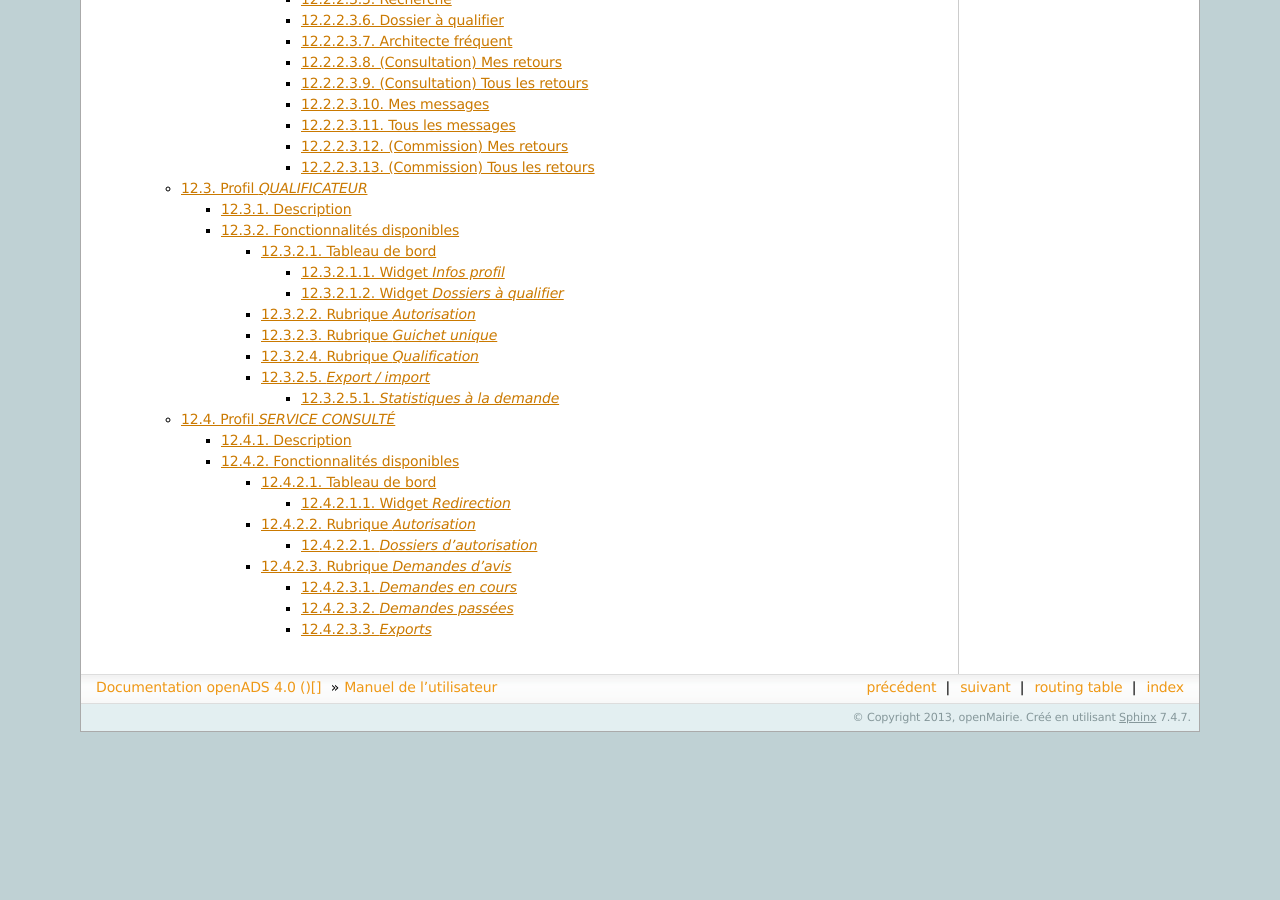
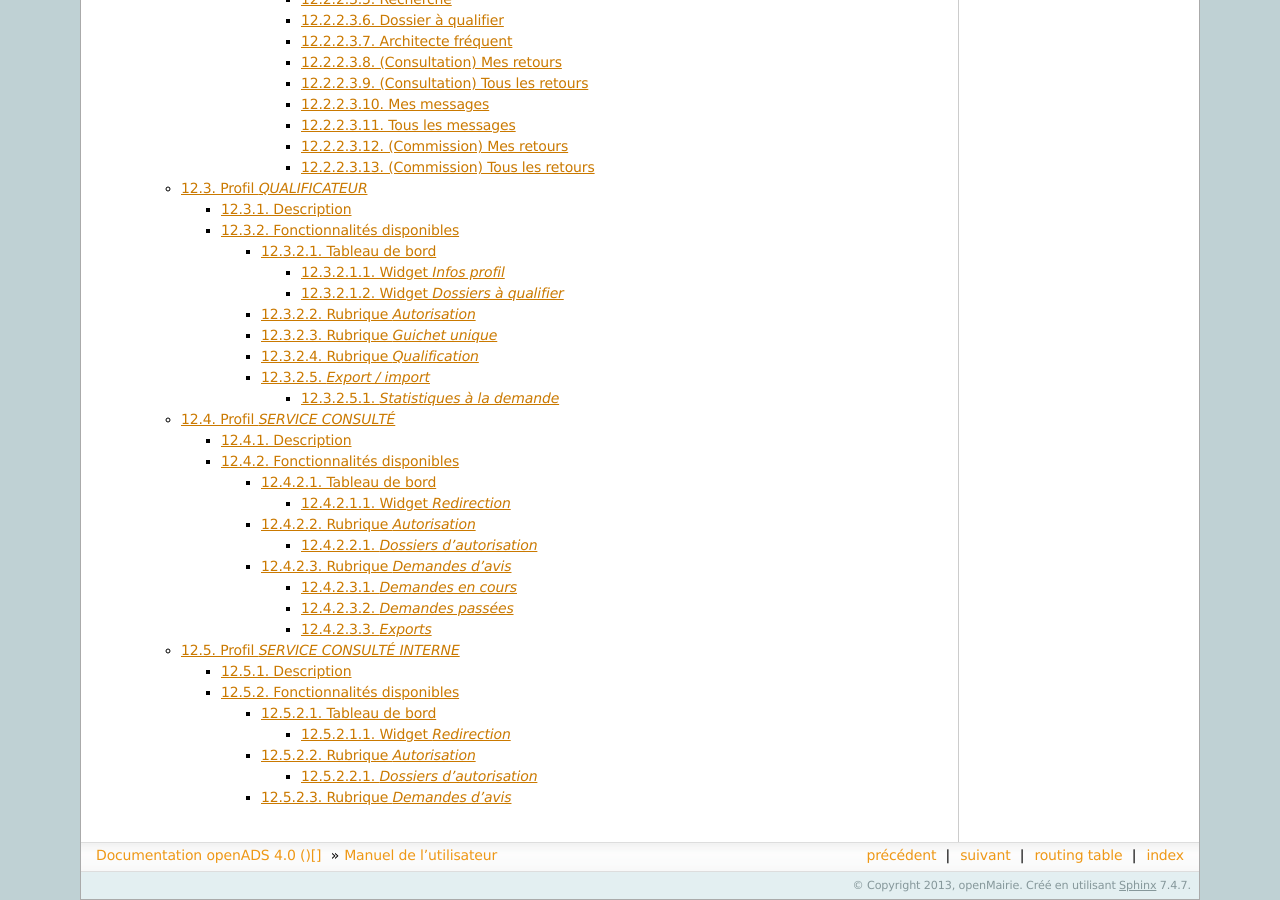
Before and after one commit to mpavaux/openads-documentation, a Sphinx documentation site: the page built from source/manuel_utilisateur/index.rst, in a window 1280 px wide and 900 px high, scrolled down 5465 px. Built offline with Sphinx 7.4.7, drawn with Linux system fonts in a browser that asks for light colours; before the commit the page ends 6197 px from its top, so only the background shows below that.

Commit message:
Ajout de la doc du profil service consulté interne

```diff
--- a/source/manuel_utilisateur/profils/index.rst
+++ b/source/manuel_utilisateur/profils/index.rst
@@ -12,3 +12,4 @@
     instructeur.rst
     qualificateur.rst
     service_consulte.rst
+    service_consulte_interne.rst
--- a/source/manuel_utilisateur/profils/service_consulte.rst
+++ b/source/manuel_utilisateur/profils/service_consulte.rst
@@ -28,6 +28,8 @@
 
 - Rediriger l'utilisateur vers la liste des demandes d'avis en cours.
 
+.. _profil_service_consulte_rubrique_autorisation:
+
 Rubrique *Autorisation*
 -----------------------
 
@@ -49,6 +51,7 @@
     - Télécharger le fichier d'une pièce
     - Télécharger toutes les pièces du dossier d'autorisation
 
+.. _profil_service_consulte_rubrique_demande_avis:
 
 Rubrique *Demandes d'avis*
 --------------------------
```
Also changed, not shown: source/manuel_utilisateur/profils/service_consulte_interne.rst (added, +46 -0 lines).
